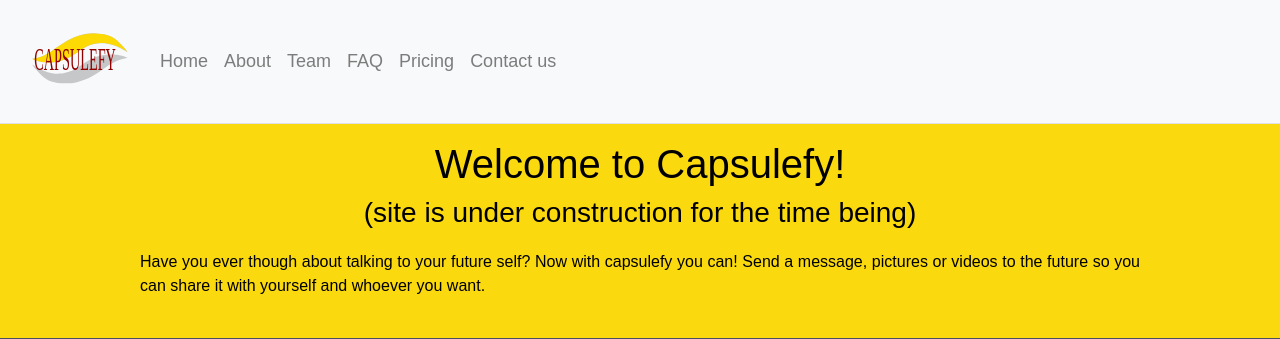
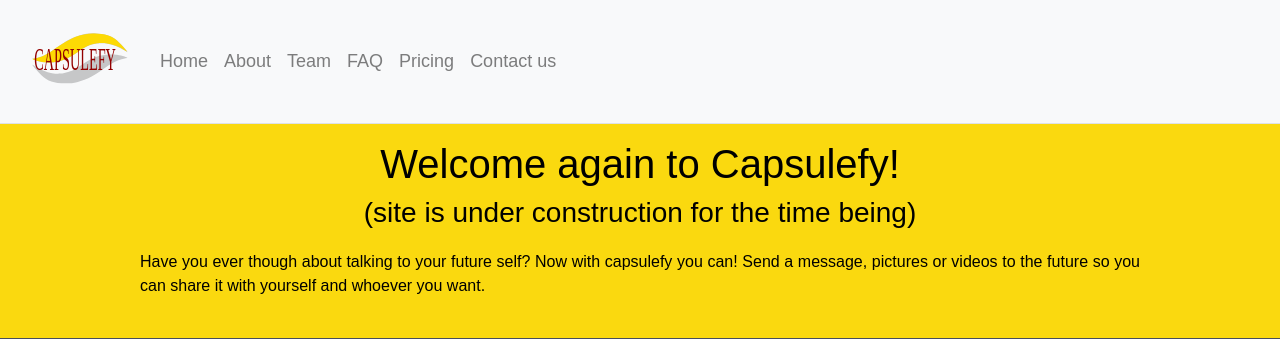
Before and after one commit to raffrearaUS/capsutest, a Django app: page / in a window 1280 px wide. Shown: the top 339 px of the page. Run offline with Django 3.2, Linux system fonts and the light colour scheme; some libraries are stand-ins or nearby versions.

Commit message:
More changes

```diff
--- a/capsulefyweb/main/templates/index.html
+++ b/capsulefyweb/main/templates/index.html
@@ -3,7 +3,7 @@
 {% load static %}
 <a name="index"></a>
 <div class="bg-1 container-fluid">
-    <h1 class="title">Welcome to Capsulefy!</h1>
+    <h1 class="title">Welcome again to Capsulefy!</h1>
     <h3 class="title">(site is under construction for the time being)</h3>
     <p class="text">Have you ever though about talking to your future self? Now with capsulefy you can! Send a message, pictures or videos
 to the future so you can share it with yourself and whoever you want.</p>
```
Also changed, not shown: .travis.yml.
